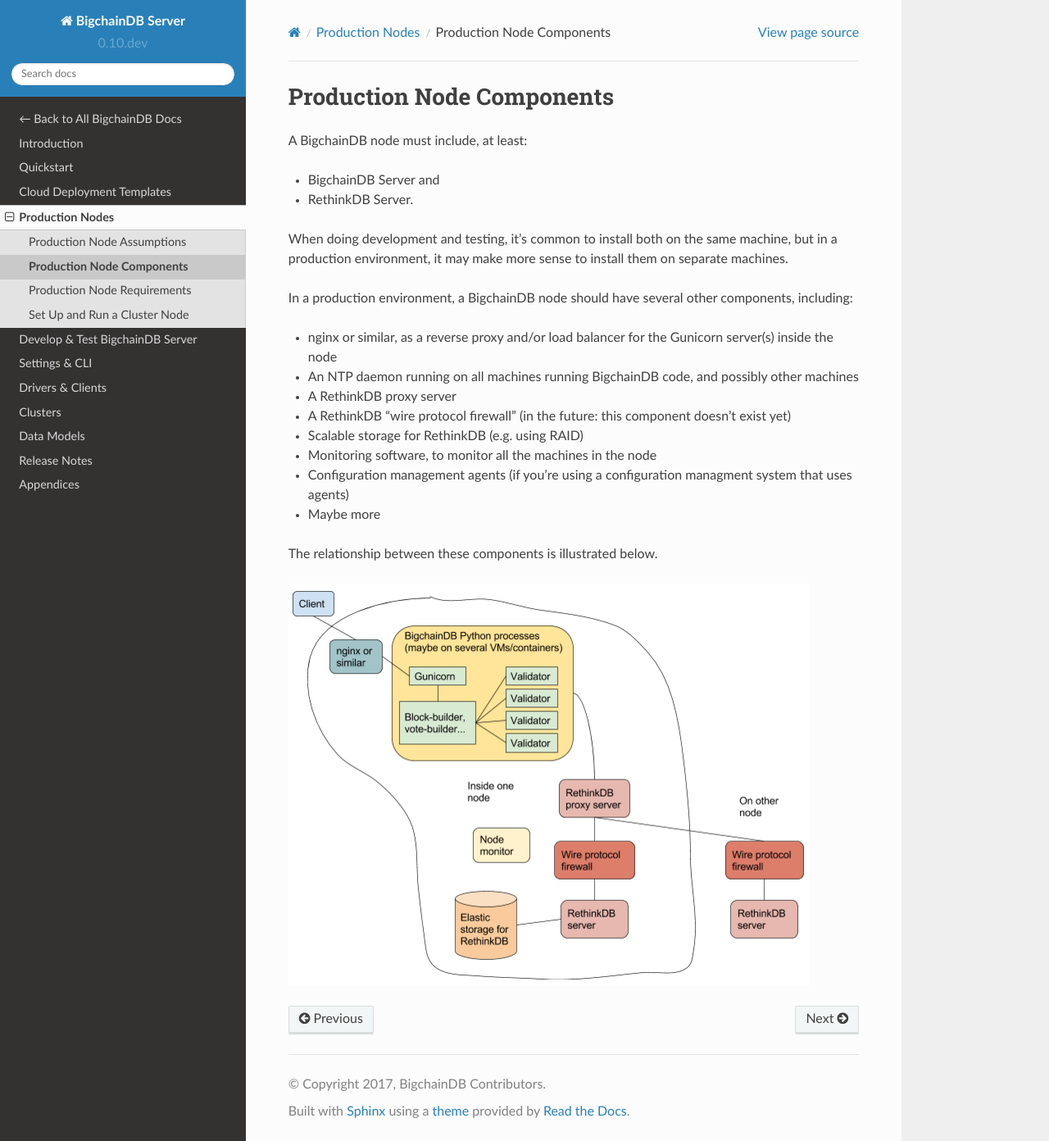
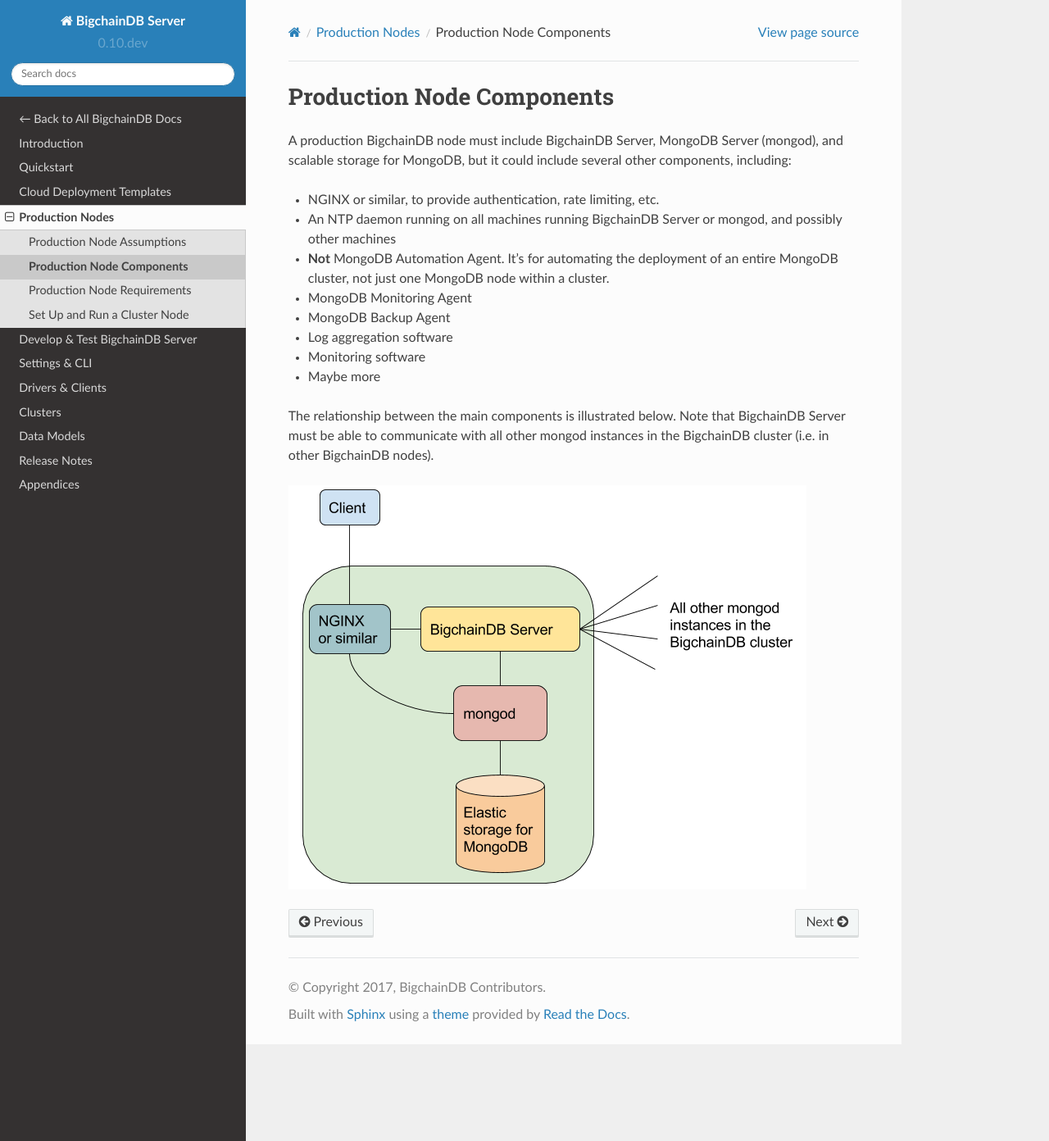
Before and after one commit to bigchaindb/bigchaindb, a Sphinx documentation site: the page built from docs/server/source/production-nodes/node-components.md, in a window 1280 px wide and 1392 px high. Shown: the whole window at 82% size. Built offline with Sphinx 7.4.7 and the Read the Docs theme 2.0.0, drawn with Linux system fonts in a browser that asks for light colours; pages that are not in the unit, such as notebooks, are missing from menus.

Commit message:
updated docs page: Production Node Components

```diff
--- a/docs/server/source/production-nodes/node-components.md
+++ b/docs/server/source/production-nodes/node-components.md
@@ -1,23 +1,16 @@
 # Production Node Components
 
-A BigchainDB node must include, at least:
+A production BigchainDB node must include BigchainDB Server, MongoDB Server (mongod), and scalable storage for MongoDB, but it could include several other components, including:
 
-* BigchainDB Server and
-* RethinkDB Server.
-
-When doing development and testing, it's common to install both on the same machine, but in a production environment, it may make more sense to install them on separate machines.
-
-In a production environment, a BigchainDB node should have several other components, including:
-
-* nginx or similar, as a reverse proxy and/or load balancer for the Gunicorn server(s) inside the node
-* An NTP daemon running on all machines running BigchainDB code, and possibly other machines
-* A RethinkDB proxy server
-* A RethinkDB "wire protocol firewall" (in the future: this component doesn't exist yet)
-* Scalable storage for RethinkDB (e.g. using RAID)
-* Monitoring software, to monitor all the machines in the node
-* Configuration management agents (if you're using a configuration managment system that uses agents)
+* NGINX or similar, to provide authentication, rate limiting, etc.
+* An NTP daemon running on all machines running BigchainDB Server or mongod, and possibly other machines
+* **Not** MongoDB Automation Agent. It's for automating the deployment of an entire MongoDB cluster, not just one MongoDB node within a cluster.
+* MongoDB Monitoring Agent
+* MongoDB Backup Agent
+* Log aggregation software
+* Monitoring software
 * Maybe more
 
-The relationship between these components is illustrated below.
+The relationship between the main components is illustrated below. Note that BigchainDB Server must be able to communicate with all other mongod instances in the BigchainDB cluster (i.e. in other BigchainDB nodes).
 
-![Components of a node](../_static/Node-components.png)
+![Components of a production node](../_static/Node-components.png)
```
Also changed, not shown: docs/server/source/_static/Node-components.png.
